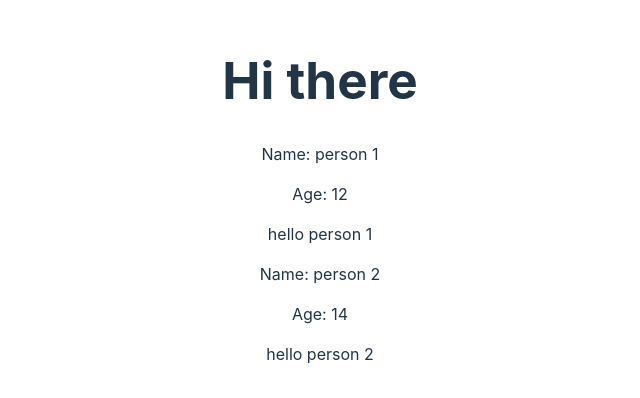
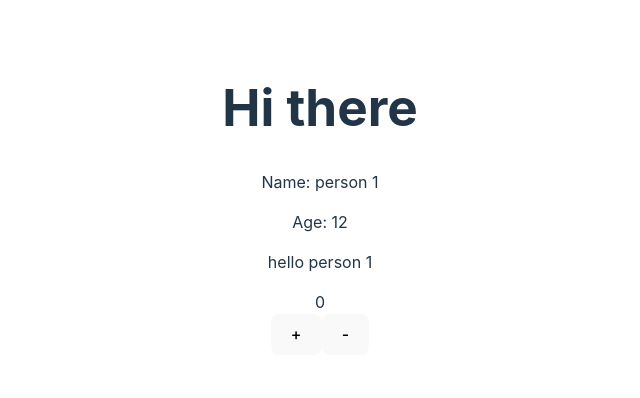
Before and after one commit to ThiccPan/learn-react, a React (Vite) app: page / in a window 1280 px wide. Shown: the part 200-598 px from the top of the page, without its empty margins (320-960 px from the left). Built offline with nearby package versions, Linux system fonts and the light colour scheme.

Commit message:
fso: 1d-state

```diff
--- a/src/App.jsx
+++ b/src/App.jsx
@@ -1,7 +1,20 @@
+import { useState } from 'react';
 import './App.css'
 import PersonCard from "./PersonCard";
+import Counter from './Counter.jsx';
 
-function App() {
+class Employee {
+	constructor(name, age, departement) {
+		this.name = name;
+		this.age = age;
+		this.departement = departement;
+	}
+
+	describe() {
+		return this.name
+	}
+}
+
 let personList = [
 	{
 		name: "person 1",
@@ -22,21 +35,11 @@ function App() {
 	console.log(employeeName, "is being managed")
 }
 
+function App() {
+	const [counter, setcounter] = useState(0)
+
 	console.log(manager.greet())
 	console.log(manager.manageEmployee("person 1"))
-
-	class Employee {
-		constructor(name, age, departement) {
-			this.name = name;
-			this.age = age;
-			this.departement = departement;
-		}
-
-		describe() {
-			return this.name
-		}
-	}
-
 	const employee1 = new Employee("employee 1", 12, "IT");
 	console.log("employee name: ", employee1.describe())
 
@@ -44,7 +47,8 @@ function App() {
 		<>
 			<h1>Hi there</h1>
 			<PersonCard name={personList[0].name} age={personList[0].age} />
-			<PersonCard name={personList[1].name} age={personList[1].age} />
+			{/* <PersonCard name={personList[1].name} age={personList[1].age} /> */}
+			<Counter count={counter} setCounter={setcounter}/>
 		</>
 	)
 }
--- /dev/null
+++ b/src/Counter.jsx
@@ -0,0 +1,12 @@
+// eslint-disable-next-line react/prop-types
+const Counter = ({ count, setCounter }) => {
+    return (
+        <>
+            <div>{count}</div>
+            <button onClick={() => setCounter(count+1)}>+</button>
+            <button onClick={() => setCounter(count-1)}>-</button>
+        </>
+    )
+}
+
+export default Counter;
```
Lines whose indentation alone changed are shown as unchanged.
